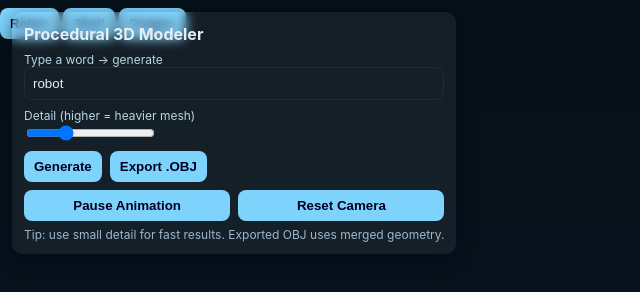
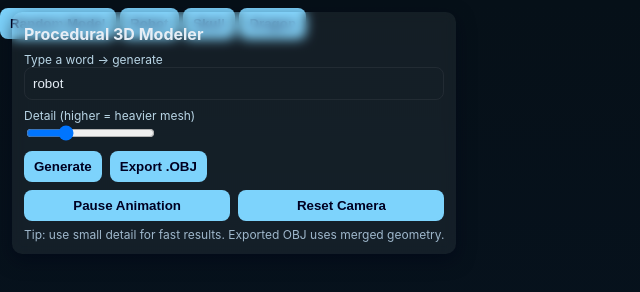
Before and after one commit to lucaspreston427-pixel/lucaspreston4271, a plain HTML site: page index.html in a window 1280 px wide. Shown: the whole page, without its empty margins (0-640 px from the left). Drawn offline with Linux system fonts and the light colour scheme.

Commit message:
Update index.html

```diff
--- a/index.html
+++ b/index.html
@@ -1,3 +1,5 @@
+<button id="randomBtn">Random Model</button>
+
 <audio id="ding" src="https://actions.google.com/sounds/v1/cartoon/wood_plank_flicks.ogg"></audio>
 <button onclick="word.value='robot'">Robot</button>
 <button onclick="word.value='skull'">Skull</button>
```
